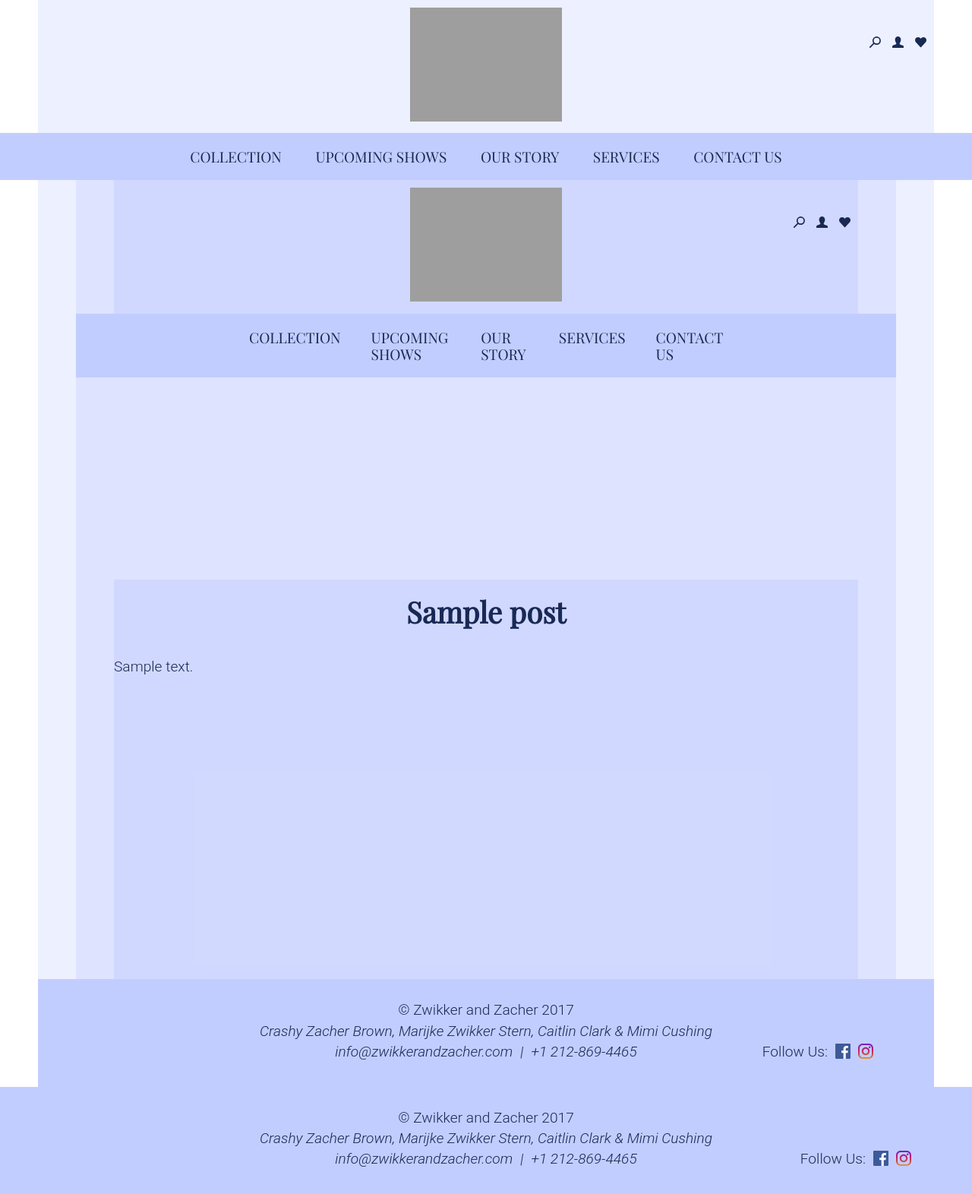
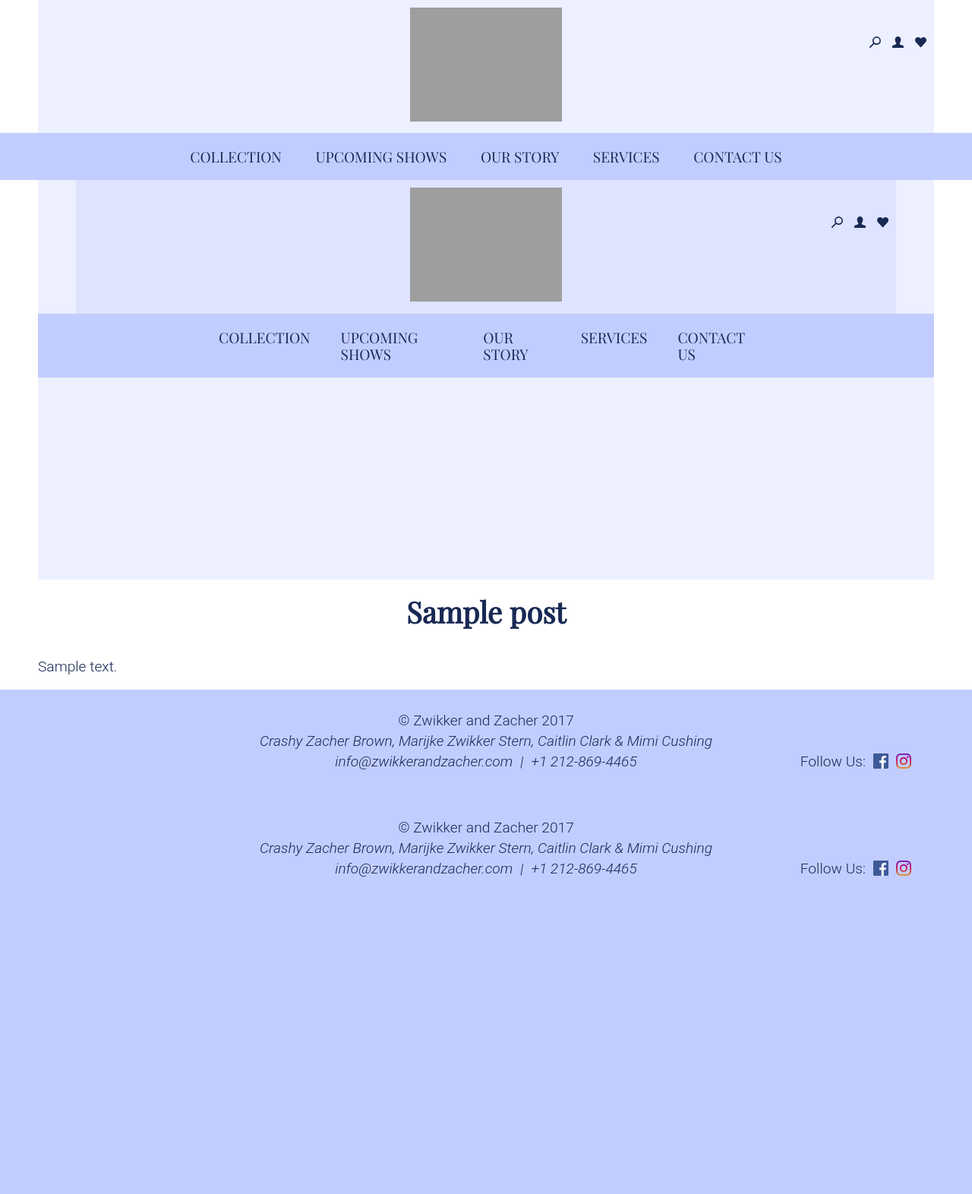
Before and after one commit to izzabee/zandz_theme, a WordPress theme: template index.php in a window 1280 px wide. Shown: the whole page at 76% size. After the commit the page ends 1191 px from the top, so only its background shows below. Run offline with PHP 8.4 and a stand-in for WordPress, Linux system fonts and the light colour scheme; the site name, menu and one post (Sample post) are stand-ins, and other content is empty; some libraries are stand-ins or nearby versions; grey boxes are pictures that could not be loaded.

Commit message:
More styling updates

```diff
--- a/css/navigation.scss
+++ b/css/navigation.scss
@@ -156,6 +156,8 @@ header { top: 65px; }
     font-size: 1.2em;
     text-transform: uppercase;
     text-decoration: none;
+
+    &:after { background: $navy; }
   }
 }
 
--- a/css/pages.scss
+++ b/css/pages.scss
@@ -131,9 +131,7 @@
 }
 
 #content,
-.content,
-.content-area,
-.site-content {
+.content-area {
   background-color: $transparent-purple;
   margin: 0 15px;
   min-height: calc(100vh - 213px);
@@ -185,6 +183,8 @@
   h3 + p { margin-top: 0; }
 
   p { width: 100%; }
+
+  &.Wishlist { flex-direction: column; }
 
   @include breakpoint(lg) {
     text-align: left;
--- a/css/products.scss
+++ b/css/products.scss
@@ -40,6 +40,7 @@
   flex-wrap: wrap;
   justify-content: normal;
   list-style: none;
+  margin: 0;
   padding: 0 20px 50px 20px;
 
   @include breakpoint(md) { flex-direction: row; }
--- a/style.css
+++ b/style.css
@@ -265,6 +265,8 @@ header {
     font-size: 1.2em;
     text-transform: uppercase;
     text-decoration: none; }
+    .nav-menu > .menu-item a:after {
+      background: #182954; }
 
 .menu-item-has-children {
   position: static; }
@@ -394,6 +396,7 @@ header {
   flex-wrap: wrap;
   justify-content: normal;
   list-style: none;
+  margin: 0;
   padding: 0 20px 50px 20px; }
   @media (min-width: 767px) {
     .products {
@@ -742,17 +745,13 @@ header {
       margin-top: 0; } }
 
 #content,
-.content,
-.content-area,
-.site-content {
+.content-area {
   background-color: rgba(134, 156, 255, 0.15);
   margin: 0 15px;
   min-height: calc(100vh - 213px); }
   @media (min-width: 767px) {
     #content,
-    .content,
-    .content-area,
-    .site-content {
+    .content-area {
       margin: 0 50px;
       min-height: calc(100vh - 274px); } }
 
@@ -783,6 +782,8 @@ header {
     margin-top: 0; }
   .entry-content p {
     width: 100%; }
+  .entry-content.Wishlist {
+    flex-direction: column; }
   @media (min-width: 1024px) {
     .entry-content {
       text-align: left; } }
```
